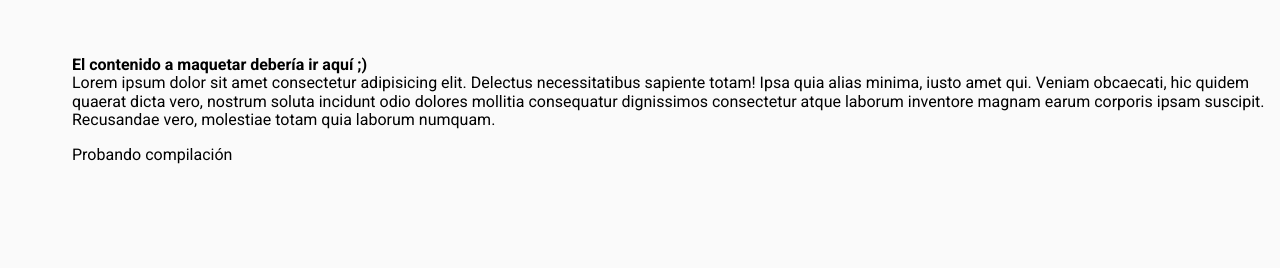
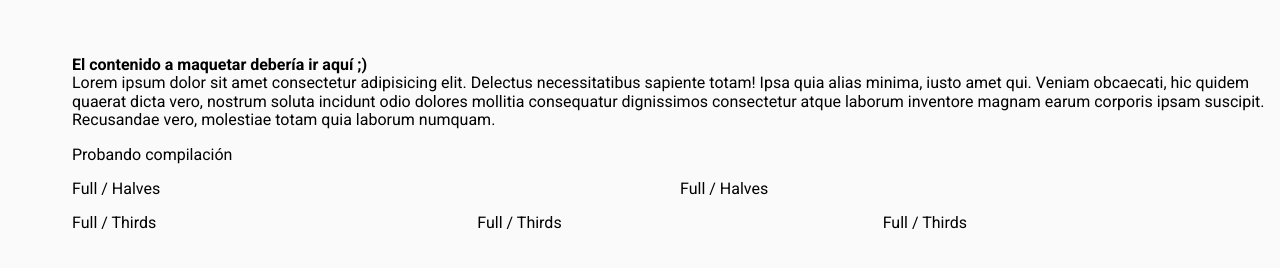
Before and after one commit to lvilanova/the-cocktail-test, a website: page index.html in a window 1280 px wide. Shown: the top 268 px of the page. Drawn offline with Linux system fonts and the light colour scheme; files whose address does not match are found by name.

Commit message:
grid flexbox added

```diff
--- a/assets/css/src/application.scss
+++ b/assets/css/src/application.scss
@@ -1,6 +1,7 @@
 @import 'base/vars.scss';
 @import 'base/utils.scss';
 @import 'base/layout.scss';
+@import 'base/grid.scss';
 
 @import 'lib/normalize.7.0.0.css';
 @import 'blocks/_b_sample.scss';
--- a/index.html
+++ b/index.html
@@ -30,7 +30,10 @@
     </p>
 
     <p class=""> Probando compilación</p>
-  </div>
+
+    <div class="Grid Grid--gutters Grid--full large-Grid--fit u-textCenter"><div class="Grid-cell"><div class="Demo">Full / Halves</div></div><div class="Grid-cell"><div class="Demo">Full / Halves</div></div></div>
+    <div class="Grid Grid--gutters Grid--full large-Grid--fit u-textCenter"><div class="Grid-cell"><div class="Demo">Full / Thirds</div></div><div class="Grid-cell"><div class="Demo">Full / Thirds</div></div><div class="Grid-cell"><div class="Demo">Full / Thirds</div></div></div>
+</div>
 </div>
 
 
```
Also changed, not shown: assets/css/application.css.
